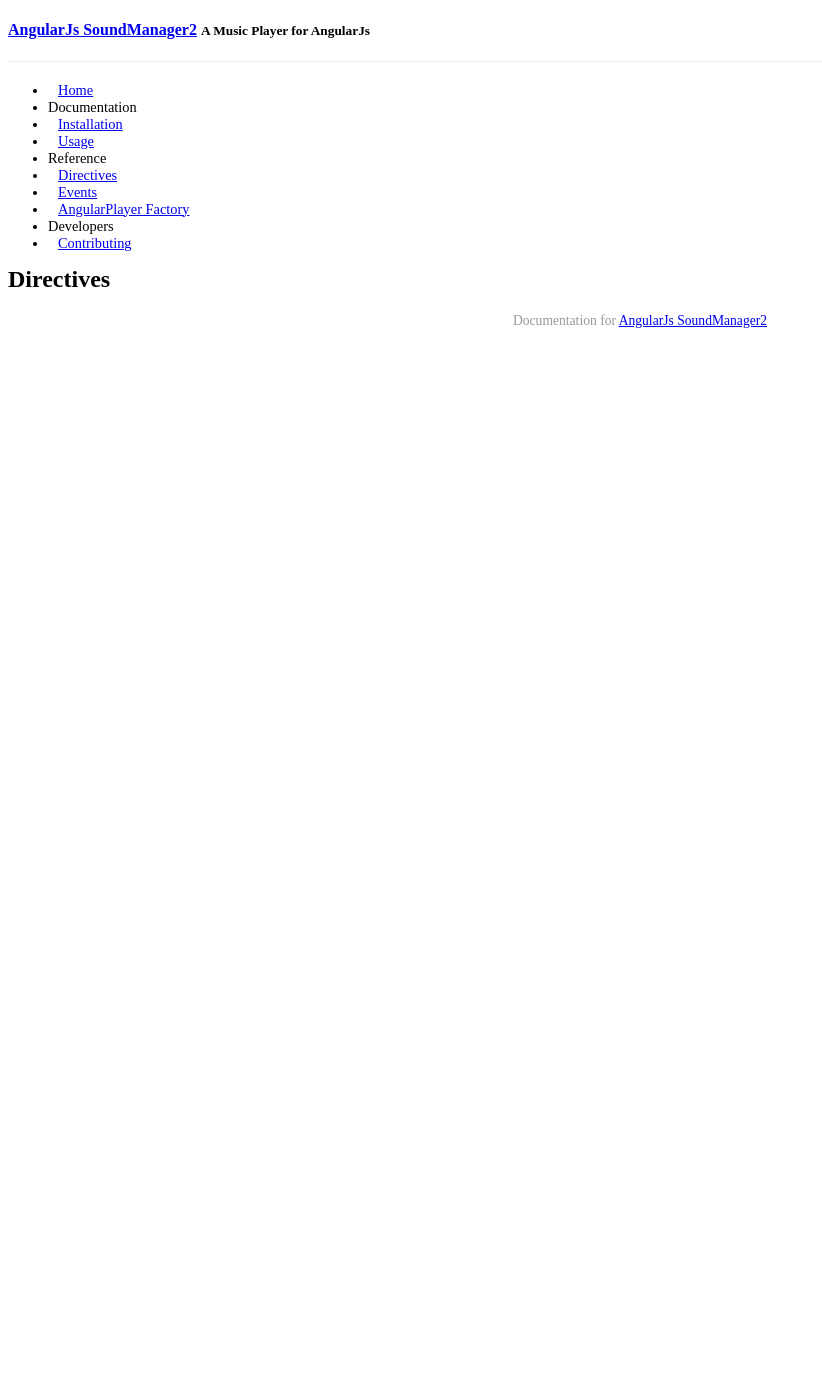
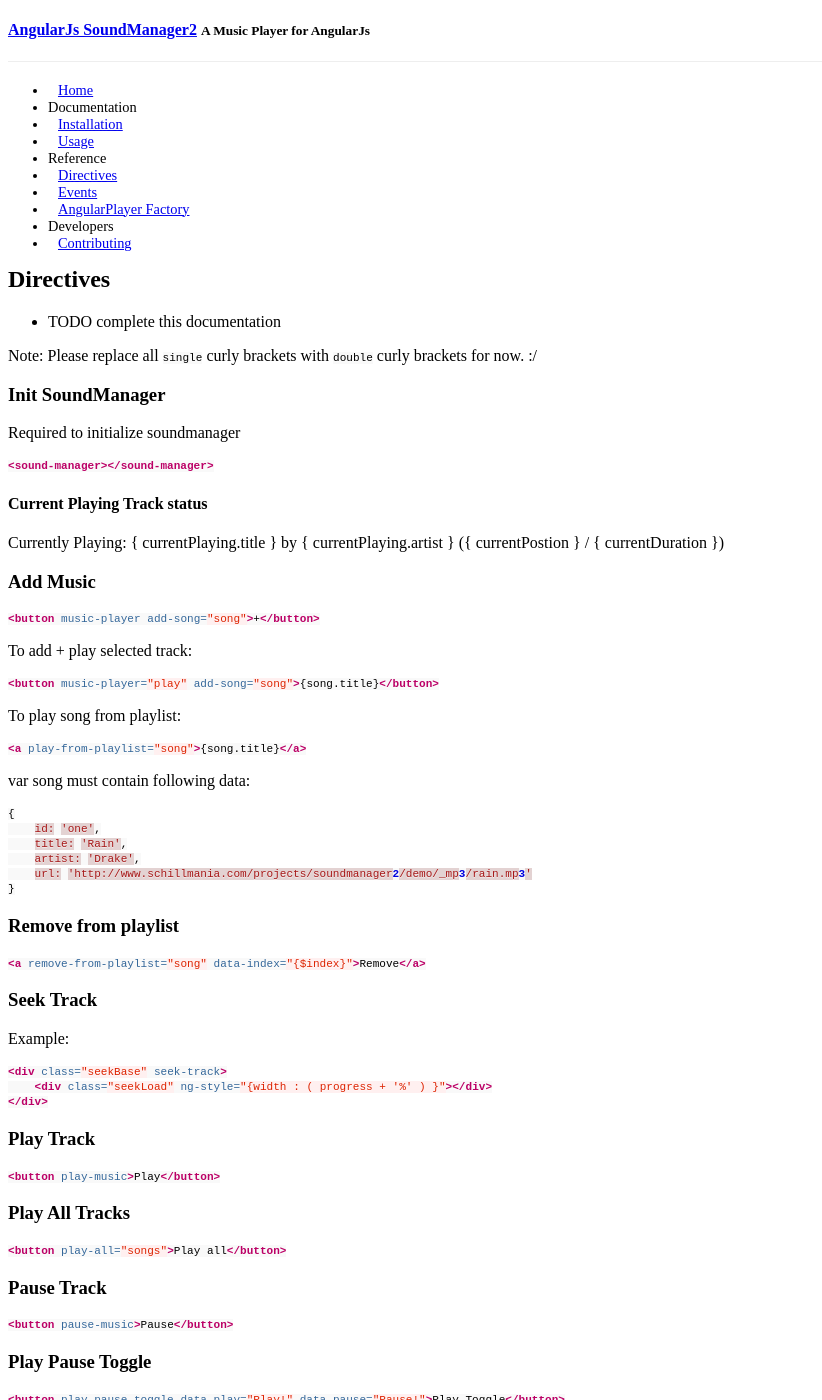
Before and after one commit to perminder-klair/angular-soundmanager2, a Jekyll site: the page built from _posts/2015-02-10-directives.md, in a window 1280 px wide and 1400 px high. Shown: the whole window, without its empty margins (0-822 px from the left). Built offline with Jekyll 4.4.1, drawn with Linux system fonts in a browser that asks for light colours; Markdown is read by kramdown in place of the engine named in the settings; a style sheet for code colours, icons or effects is not loaded; some of the changed text lies outside the part shown.

````diff
--- a/_posts/2015-02-10-directives.md
+++ b/_posts/2015-02-10-directives.md
@@ -5,3 +5,153 @@ category: ref
 date: 2015-02-10 14:27:47
 order: 3
 ---
+
+- TODO complete this documentation
+
+Note: Please replace all `single` curly brackets with `double` curly brackets for now. :/
+
+
+### Init SoundManager
+
+Required to initialize soundmanager
+
+```html
+<sound-manager></sound-manager>
+```
+
+#### Current Playing Track status
+
+Currently Playing: { currentPlaying.title } by { currentPlaying.artist } ({ currentPostion } / { currentDuration })
+
+### Add Music
+
+
+```html
+<button music-player add-song="song">+</button>
+```
+
+To add + play selected track:
+
+```html
+<button music-player="play" add-song="song">{song.title}</button>
+```
+
+To play song from playlist:
+
+```html
+<a play-from-playlist="song">{song.title}</a>
+```
+
+var song must contain following data:
+
+```json
+{
+    id: 'one',
+    title: 'Rain',
+    artist: 'Drake',
+    url: 'http://www.schillmania.com/projects/soundmanager2/demo/_mp3/rain.mp3'
+}
+```
+
+### Remove from playlist
+
+```html
+<a remove-from-playlist="song" data-index="{$index}">Remove</a>
+```
+
+### Seek Track
+
+Example:
+
+```html
+<div class="seekBase" seek-track>
+    <div class="seekLoad" ng-style="{width : ( progress + '%' ) }"></div>
+</div>
+```
+
+### Play Track
+
+```html
+<button play-music>Play</button>
+```
+
+### Play All Tracks
+
+```html
+<button play-all="songs">Play all</button>
+```
+
+### Pause Track
+
+```html
+<button pause-music>Pause</button>
+```
+
+### Play Pause Toggle
+
+```html
+<button play-pause-toggle data-play="Play!" data-pause="Pause!">Play Toggle</button>
+```
+
+- Show playing status
+
+```
+Is Playing: { isPlaying }
+
+```
+
+### Stop Track
+
+```html
+<button stop-music>Stop</button>
+```
+
+### Previous Track
+
+```html
+<button prev-track>Prev Track</button>
+```
+
+### Next Track
+
+```html
+<button next-track>Next Track</button>
+```
+
+### Mute Track
+
+```html
+<button mute-music>Mute ({ mute })</button>
+```
+
+### Repeat Track
+
+```html
+<button repeat-music>Repeat ({ repeat })</button>
+```
+
+### Volume
+
+Up:
+
+```html
+<button music-volume data-type="increase">+</button>
+```
+
+Down:
+
+```html
+<button music-volume data-type="decrease">-</button>
+```
+
+- Show current volume
+
+```
+Volume: {{ volume }}
+```
+
+### Clear Playlist
+
+```html
+<button clear-playlist>Clear Playlist</button>
+```
````
Also changed, not shown: _posts/2015-02-10-angularplayer-factory.md (+62 -0 lines), _posts/2015-02-10-events.md (+33 -0 lines), _posts/2015-02-10-usage.md (+4 -0 lines).
